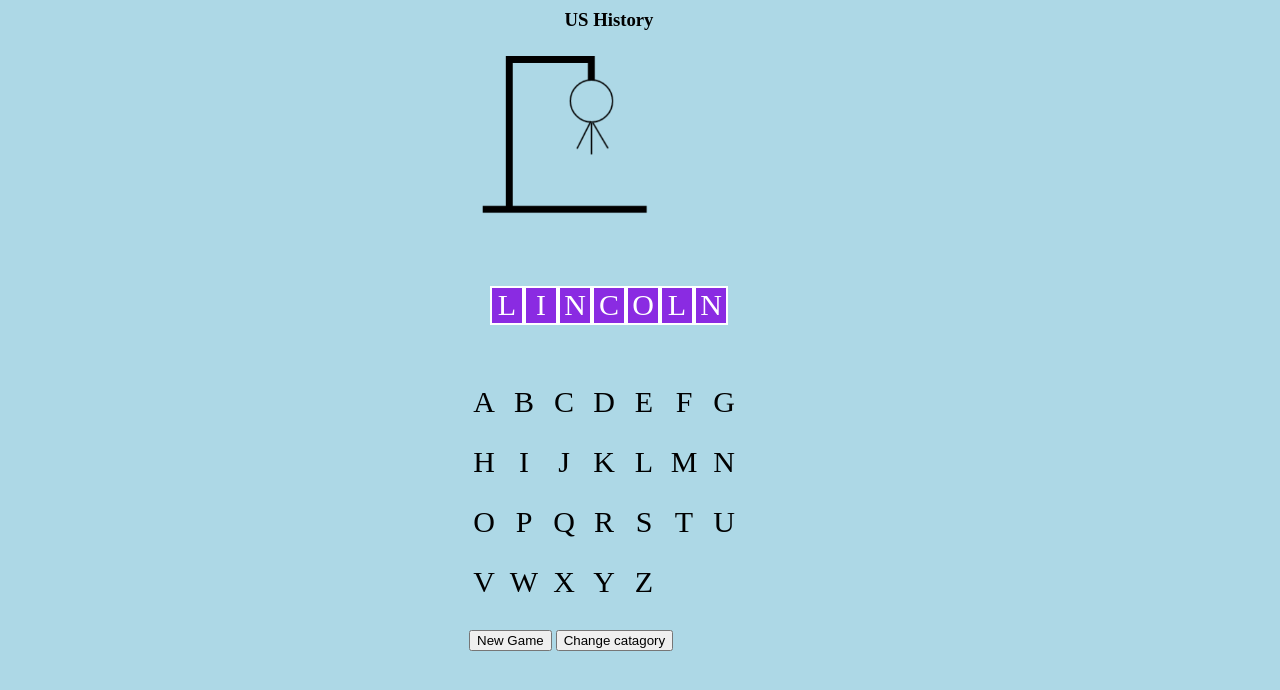
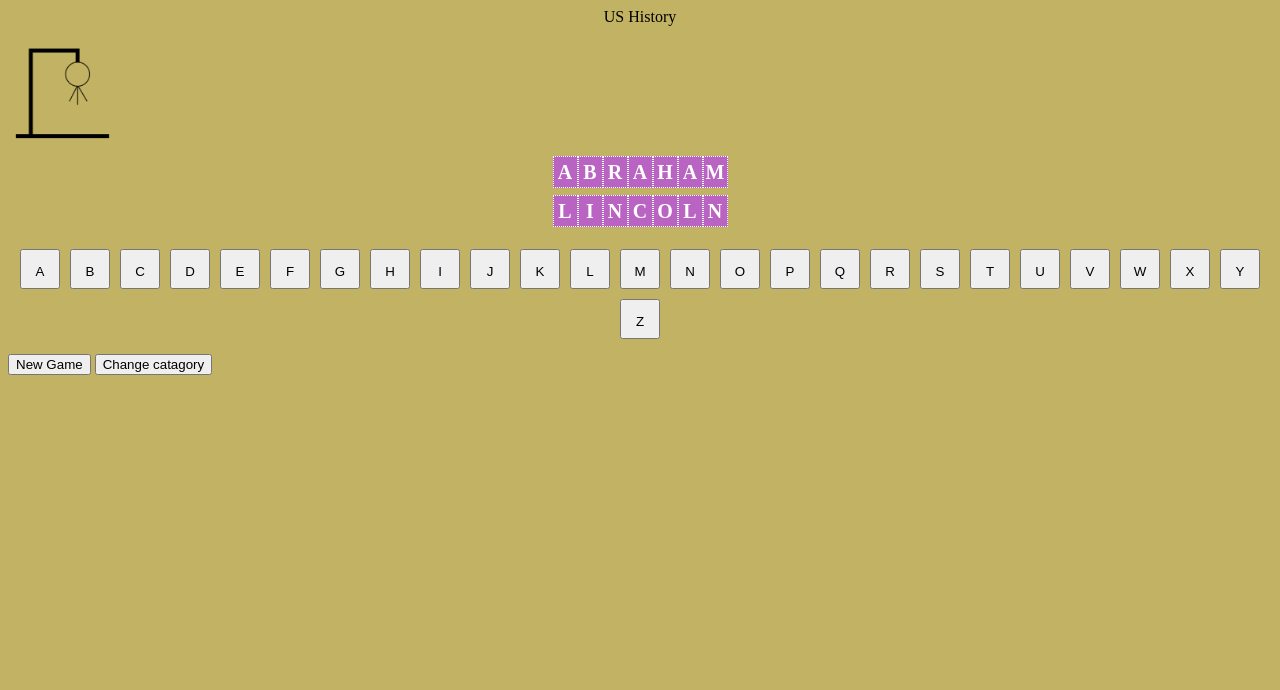
Before and after one commit to dragonflyinmypool/HangmanV2, a Svelte app: page / in a window 1280 px wide. Shown: the top 690 px of the page. Built offline with nearby package versions, Linux system fonts and the light colour scheme.

Commit message:
Keyboard working, buttens submiting and gettings disabled after submitted

```diff
--- a/src/App.svelte
+++ b/src/App.svelte
@@ -3,35 +3,45 @@
   import WordDisplay from "./lib/WordDisplay.svelte";
   import Menu from "./lib/Menu.svelte";
   import HangmanAnimation from "./lib/HangmanAnimation.svelte";
-  import KeyboardL from "./lib/KeyboardL.svelte";
+  import Keyboard2 from "./lib/Keyboard2.svelte";
 
+  // Content data
   let catagories = ["US History", "US Presidents", "Famous landmarks"];
-  let word = "LINCOLN";
-  let wordSplit = word.split("");
+  let word = "ABRAHAM LINCOLN";
 
+  // Proccess the word
+  let splitByWord = word.split(" ");
+  let eachWordSplit = splitByWord.map(function (element) {
+    return element.split("");
+  });
+
+  let wordSplit = ["a", "b"];
   // Keyboard
   let allLetters = [...Array(26)].map((_, i) =>
     String.fromCharCode(i + 97).toUpperCase()
   );
+
   let pickedLetters = [];
+
+  function letterClick(e) {
+    pickedLetters.push(e.detail);
+    allLetters = allLetters;
+  }
 </script>
 
-<div>
-  <main>
-    <Prompt>{catagories[0]}</Prompt>
-    <HangmanAnimation />
-    <WordDisplay {wordSplit} />
-    <KeyboardL {allLetters} {pickedLetters} />
-    <Menu />
-  </main>
-</div>
+<main>
+  <Prompt>{catagories[0]}</Prompt>
+  <HangmanAnimation />
+  <WordDisplay {eachWordSplit} />
+  <Keyboard2 {allLetters} {pickedLetters} on:letterClick={letterClick} />
+  <Menu />
+</main>
 
 <style>
   main {
-    width: 95%;
     display: grid;
     justify-content: center;
     align-items: center;
-    grid-template-rows: 20px 200px 150px 250px;
+    row-gap: 15px;
   }
 </style>
--- a/src/app.css
+++ b/src/app.css
@@ -1,4 +1,11 @@
+/* Colors */
+
 body {
-    background-color: lightblue;
-    margin: 10px 20px;
+    background-color: rgb(194, 178, 99);
 }
+
+.letter {
+    background-color: rgb(185, 99, 194);
+    color: white;
+    border: dotted 1.5px white;
+}
--- a/src/lib/HangmanAnimation.svelte
+++ b/src/lib/HangmanAnimation.svelte
@@ -2,6 +2,6 @@
 
 <style>
   img {
-    height: 175px;
+    height: 100px;
   }
 </style>
--- /dev/null
+++ b/src/lib/Keyboard2.svelte
@@ -0,0 +1,42 @@
+<script>
+  export let allLetters;
+  export let pickedLetters;
+
+  import { createEventDispatcher } from "svelte";
+  const dispatch = createEventDispatcher();
+
+  function disableKeys(letter) {
+    // allLetters = allLetters;
+    return pickedLetters.includes(letter) ? true : false;
+  }
+</script>
+
+<div class="keyboard">
+  {#each allLetters as letter}
+    <button
+      disabled={disableKeys(letter)}
+      class="kLetter"
+      on:click={() => {
+        dispatch("letterClick", letter);
+      }}
+    >
+      {letter}
+    </button>
+  {/each}
+</div>
+
+<style>
+  .keyboard {
+    display: flex;
+    flex-wrap: wrap;
+    gap: 10px;
+    justify-content: center;
+  }
+
+  .kLetter {
+    width: 40px;
+    height: 40px;
+    text-align: center;
+    line-height: 40px;
+  }
+</style>
--- a/src/lib/KeyboardL.svelte
+++ /dev/null
@@ -1,28 +0,0 @@
-<script>
-  export let allLetters;
-  export let pickedLetters;
-</script>
-
-<div class="keyboard">
-  {#each allLetters as letter, i}
-    <div class="letter">{letter}</div>
-  {/each}
-</div>
-
-<style>
-  .keyboard {
-    font-size: 30px;
-    display: grid;
-    grid-template-columns: repeat(7, 40px);
-    grid-template-rows: repeat(4, 60px);
-    justify-content: center;
-  }
-  .letter {
-    height: 30px;
-    width: 30px;
-    background-color: transparent;
-    /* border: 1px solid black; */
-    padding: 0px;
-    text-align: center;
-  }
-</style>
--- a/src/lib/Prompt.svelte
+++ b/src/lib/Prompt.svelte
@@ -1,7 +1,7 @@
-<h3><slot /></h3>
+<div><slot /></div>
 
 <style>
-  h3 {
+  div {
     text-align: center;
   }
 </style>
--- a/src/lib/WordDisplay.svelte
+++ b/src/lib/WordDisplay.svelte
@@ -1,10 +1,17 @@
 <script>
-  export let wordSplit = "";
+  export let eachWordSplit = [];
+  for (let index = 0; index < eachWordSplit.length; index++) {
+    const element = eachWordSplit[index];
+  }
 </script>
 
-<div class="line">
-  {#each wordSplit as letter}
-    <div class="letter">{letter}</div>
+<div id="container">
+  {#each eachWordSplit as word, i}
+    <div class="line">
+      {#each eachWordSplit[i] as letter}
+        <div class="letter">{letter}</div>
+      {/each}
+    </div>
   {/each}
 </div>
 
@@ -14,14 +21,14 @@
     align-content: center;
     justify-content: center;
     box-shadow: none;
+    margin-bottom: 7px;
   }
   .letter {
-    border: solid 2px white;
-    width: 30px;
-    height: 35px;
-    font-size: 30px;
+    width: 23px;
+    height: 30px;
+    font-size: 20px;
+    line-height: 30px;
     text-align: center;
-    background-color: blueviolet;
-    color: white;
+    font-weight: bold;
   }
 </style>
```
